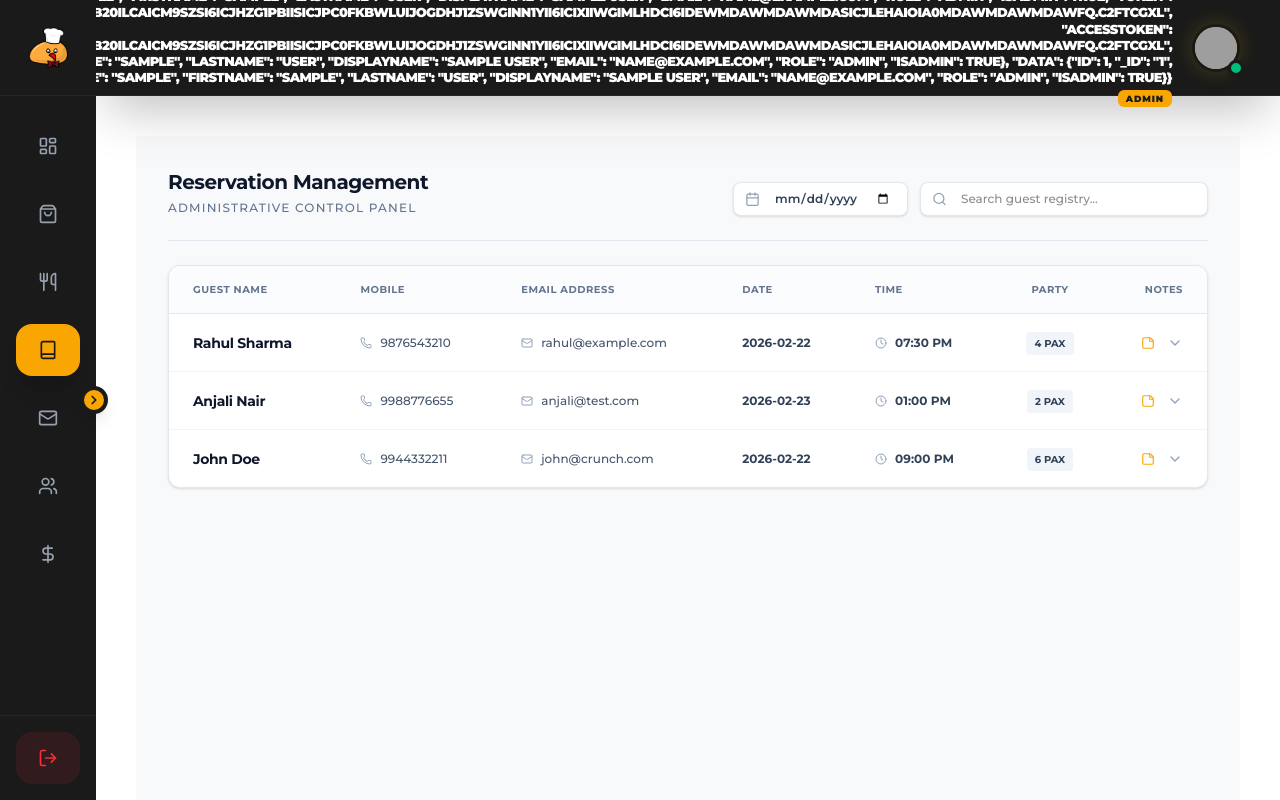
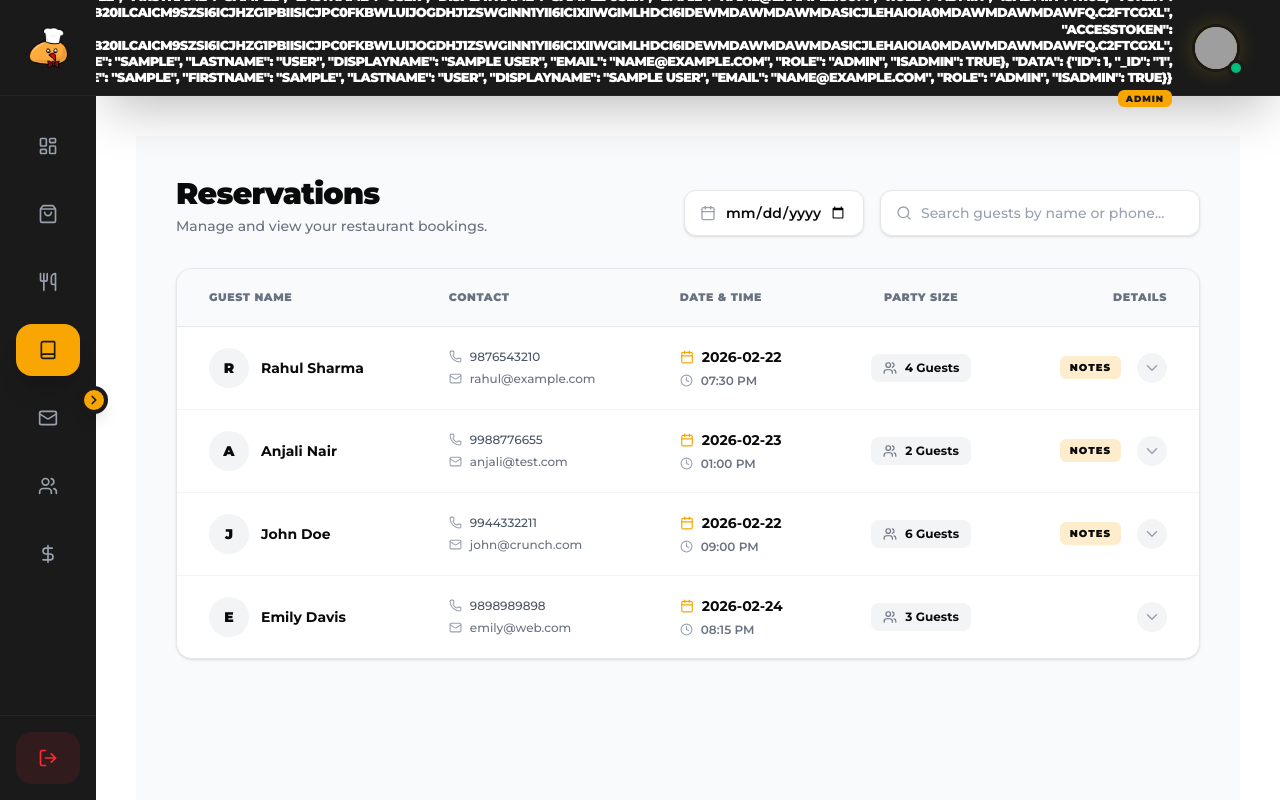
Before and after one commit to Nived11/Restaurant_APP, a React (Vite) app in the folder front-end/: page /admin/bookings in a window 1280 px wide. Built offline with nearby package versions, Linux system fonts and the light colour scheme; sample sign-in values are in the browser's storage; grey boxes are pictures that could not be loaded.

Commit message:
access token problem solved

```diff
--- a/front-end/src/Pages/admin/Bookings.jsx
+++ b/front-end/src/Pages/admin/Bookings.jsx
@@ -1,5 +1,5 @@
 import React, { useState } from "react";
-import { Search, Calendar, User, Clock, Phone, Mail, Users, ChevronDown, ChevronUp, StickyNote } from "lucide-react";
+import { Search, Calendar, Clock, Phone, Mail, ChevronDown, ChevronUp, Users, AlignLeft, FilterX } from "lucide-react";
 
 const Bookings = () => {
   const [searchTerm, setSearchTerm] = useState("");
@@ -10,6 +10,7 @@ const Bookings = () => {
     { id: 1, name: "Rahul Sharma", phone: "9876543210", email: "rahul@example.com", date: "2026-02-22", time: "07:30 PM", guests: 4, notes: "Window seat preferred for anniversary celebration. Will need extra napkins." },
     { id: 2, name: "Anjali Nair", phone: "9988776655", email: "anjali@test.com", date: "2026-02-23", time: "01:00 PM", guests: 2, notes: "Need a high chair for a toddler and away from the speakers." },
     { id: 3, name: "John Doe", phone: "9944332211", email: "john@crunch.com", date: "2026-02-22", time: "09:00 PM", guests: 6, notes: "Allergic to peanuts. Please inform the chef immediately." },
+    { id: 4, name: "Emily Davis", phone: "9898989898", email: "emily@web.com", date: "2026-02-24", time: "08:15 PM", guests: 3, notes: "" },
   ];
 
   const filteredBookings = bookingData.filter(item =>
@@ -18,122 +19,139 @@ const Bookings = () => {
   );
 
   return (
-    <div className="p-8 bg-[#F8F9FA] min-h-screen font-sans">
-      <div className="max-w-full mx-auto space-y-6">
+    <div className="min-h-screen bg-gray-50 p-6 md:p-10 font-sans text-[#0A0A0A]">
+      <div className="max-w-7xl mx-auto space-y-8">
 
-        {/* --- MINIMALIST HEADER --- */}
-        <div className="flex flex-col md:flex-row md:items-end justify-between gap-6 pb-6 border-b border-slate-200">
+        {/* --- HEADER SECTION --- */}
+        <div className="flex flex-col md:flex-row justify-between items-start md:items-end gap-6">
           <div>
-            <h1 className="text-xl font-bold text-slate-900 tracking-tight flex items-center gap-2">
-              Reservation Management
-            </h1>
-            <p className="text-slate-500 text-xs font-medium mt-1 uppercase tracking-widest">Administrative Control Panel</p>
+            <h1 className="text-3xl font-black tracking-tight">Reservations</h1>
+            <p className="text-sm text-gray-500 mt-1 font-medium">Manage and view your restaurant bookings.</p>
           </div>
 
-          <div className="flex items-center gap-3">
-            <div className="relative">
-              <Calendar className="absolute left-3 top-1/2 -translate-y-1/2 text-slate-400" size={15} />
+          {/* Filters */}
+          <div className="flex flex-col sm:flex-row gap-4 w-full md:w-auto">
+            {/* Date Picker */}
+            <div className="relative group">
+              <Calendar className="absolute left-4 top-1/2 -translate-y-1/2 text-gray-400 group-focus-within:text-[#f9a602] transition-colors" size={16} />
               <input
                 type="date"
-                className="pl-10 pr-4 py-2 bg-white border border-slate-200 rounded-lg text-xs font-semibold text-slate-700 outline-none focus:border-primary transition-all shadow-sm"
+                className="w-full sm:w-[180px] pl-10 pr-4 py-3 bg-white border border-gray-200 rounded-xl text-sm font-semibold text-[#0A0A0A] outline-none focus:border-[#f9a602] focus:ring-1 focus:ring-[#f9a602] transition-all shadow-sm cursor-pointer"
                 onChange={(e) => setFilterDate(e.target.value)}
               />
             </div>
 
-            <div className="relative w-72">
-              <Search className="absolute left-3 top-1/2 -translate-y-1/2 text-slate-400" size={15} />
+            {/* Search Bar */}
+            <div className="relative group w-full sm:w-[320px]">
+              <Search className="absolute left-4 top-1/2 -translate-y-1/2 text-gray-400 group-focus-within:text-[#f9a602] transition-colors" size={16} />
               <input
                 type="text"
-                placeholder="Search guest registry..."
-                className="w-full pl-10 pr-4 py-2 bg-white border border-slate-200 rounded-lg text-xs font-medium outline-none focus:border-primary transition-all shadow-sm"
+                placeholder="Search guests by name or phone..."
+                className="w-full pl-10 pr-4 py-3 bg-white border border-gray-200 rounded-xl text-sm font-medium outline-none focus:border-[#f9a602] focus:ring-1 focus:ring-[#f9a602] transition-all shadow-sm placeholder:text-gray-400"
                 onChange={(e) => setSearchTerm(e.target.value)}
               />
             </div>
           </div>
         </div>
 
-        {/* --- ADMIN DATA TABLE --- */}
-        <div className="bg-white rounded-xl border border-slate-200 shadow-sm overflow-hidden">
+        {/* --- MAIN TABLE SECTION --- */}
+        <div className="bg-white border border-gray-200 rounded-2xl shadow-sm overflow-hidden">
           <div className="overflow-x-auto">
             <table className="w-full text-left border-collapse">
+
+              {/* Table Header */}
               <thead>
-                <tr className="bg-slate-50/50 border-b border-slate-200">
-                  <th className="px-6 py-4 text-[10px] font-bold text-slate-500 uppercase tracking-wider">Guest Name</th>
-                  <th className="px-6 py-4 text-[10px] font-bold text-slate-500 uppercase tracking-wider">Mobile</th>
-                  <th className="px-6 py-4 text-[10px] font-bold text-slate-500 uppercase tracking-wider">Email Address</th>
-                  <th className="px-6 py-4 text-[10px] font-bold text-slate-500 uppercase tracking-wider">Date</th>
-                  <th className="px-6 py-4 text-[10px] font-bold text-slate-500 uppercase tracking-wider">Time</th>
-                  <th className="px-6 py-4 text-[10px] font-bold text-slate-500 uppercase tracking-wider text-center">Party</th>
-                  <th className="px-6 py-4 text-[10px] font-bold text-slate-500 uppercase tracking-wider text-right">Notes</th>
+                <tr className="bg-gray-50 border-b border-gray-200">
+                  <th className="px-8 py-5 text-[11px] font-black uppercase tracking-wider text-gray-500">Guest Name</th>
+                  <th className="px-8 py-5 text-[11px] font-black uppercase tracking-wider text-gray-500">Contact</th>
+                  <th className="px-8 py-5 text-[11px] font-black uppercase tracking-wider text-gray-500">Date & Time</th>
+                  <th className="px-8 py-5 text-[11px] font-black uppercase tracking-wider text-gray-500 text-center">Party Size</th>
+                  <th className="px-8 py-5 text-[11px] font-black uppercase tracking-wider text-gray-500 text-right">Details</th>
                 </tr>
               </thead>
-              <tbody className="divide-y divide-slate-100">
-                {filteredBookings.length > 0 ? filteredBookings.map((booking) => (
+
+              {/* Table Body */}
+              <tbody className="divide-y divide-gray-100">
+                {filteredBookings.length > 0 ? (
+                  filteredBookings.map((booking) => {
+                    const isExpanded = expandedRow === booking.id;
+
+                    return (
                       <React.Fragment key={booking.id}>
+                        {/* Standard Row */}
                         <tr
-                      onClick={() => setExpandedRow(expandedRow === booking.id ? null : booking.id)}
-                      className={`group cursor-pointer transition-colors duration-150 ${expandedRow === booking.id ? 'bg-slate-50' : 'hover:bg-slate-50/50'}`}
+                          onClick={() => setExpandedRow(isExpanded ? null : booking.id)}
+                          className={`group hover:bg-[#f9a602]/5 transition-colors cursor-pointer ${isExpanded ? 'bg-[#f9a602]/10' : 'bg-white'}`}
                         >
-                      {/* NAME */}
-                      <td className="px-6 py-4">
-                        <span className="font-bold text-slate-900 text-sm tracking-tight">{booking.name}</span>
+                          {/* Name */}
+                          <td className="px-8 py-5">
+                            <div className="flex items-center gap-3">
+                              <div className={`w-10 h-10 rounded-full flex items-center justify-center text-sm font-black transition-colors ${isExpanded ? 'bg-[#0A0A0A] text-white' : 'bg-gray-100 text-[#0A0A0A] group-hover:bg-[#f9a602] group-hover:text-[#0A0A0A]'}`}>
+                                {booking.name.charAt(0)}
+                              </div>
+                              <span className="font-bold text-sm text-[#0A0A0A]">{booking.name}</span>
+                            </div>
                           </td>
 
-                      {/* MOBILE */}
-                      <td className="px-6 py-4">
-                        <span className="text-xs font-medium text-slate-600 flex items-center gap-2">
-                          <Phone size={12} className="text-slate-400" /> {booking.phone}
-                        </span>
+                          {/* Contact */}
+                          <td className="px-8 py-5">
+                            <div className="flex flex-col gap-1.5">
+                              <div className="flex items-center gap-2 text-xs font-medium text-gray-600">
+                                <Phone size={13} className="text-gray-400" /> {booking.phone}
+                              </div>
+                              <div className="flex items-center gap-2 text-xs font-medium text-gray-500">
+                                <Mail size={13} className="text-gray-400" /> {booking.email}
+                              </div>
+                            </div>
                           </td>
 
-                      {/* EMAIL */}
-                      <td className="px-6 py-4">
-                        <span className="text-xs font-medium text-slate-600 flex items-center gap-2">
-                          <Mail size={12} className="text-slate-400" /> {booking.email}
-                        </span>
+                          {/* Schedule */}
+                          <td className="px-8 py-5">
+                            <div className="flex flex-col gap-1.5">
+                              <div className="flex items-center gap-2 text-sm font-bold text-[#0A0A0A]">
+                                <Calendar size={14} className="text-[#f9a602]" /> {booking.date}
+                              </div>
+                              <div className="flex items-center gap-2 text-xs font-semibold text-gray-500">
+                                <Clock size={13} className="text-gray-400" /> {booking.time}
+                              </div>
+                            </div>
                           </td>
 
-                      {/* DATE */}
-                      <td className="px-6 py-4 text-xs font-bold text-slate-700">
-                        {booking.date}
+                          {/* Party Size */}
+                          <td className="px-8 py-5 text-center">
+                            <div className="inline-flex items-center gap-2 px-3 py-1.5 rounded-lg bg-gray-100 text-xs font-bold text-[#0A0A0A]">
+                              <Users size={14} className="text-gray-500" /> {booking.guests} Guests
+                            </div>
                           </td>
 
-                      {/* TIME */}
-                      <td className="px-6 py-4">
-                        <span className="text-xs font-bold text-slate-700 flex items-center gap-2">
-                          <Clock size={12} className="text-slate-400" /> {booking.time}
+                          {/* Actions */}
+                          <td className="px-8 py-5 text-right">
+                            <div className="flex items-center justify-end gap-4">
+                              {booking.notes && (
+                                <span className="flex items-center gap-1 text-[10px] font-black uppercase tracking-widest text-[#0A0A0A] bg-[#f9a602]/20 px-2.5 py-1 rounded-md">
+                                  Notes
                                 </span>
-                      </td>
-
-                      {/* PARTY */}
-                      <td className="px-6 py-4 text-center">
-                        <span className="inline-block px-2 py-1 bg-slate-100 rounded text-[10px] font-bold text-slate-700">
-                          {booking.guests} PAX
-                        </span>
-                      </td>
-
-                      {/* NOTES TOGGLE */}
-                      <td className="px-6 py-4 text-right">
-                        <div className="flex items-center justify-end gap-3">
-                          {booking.notes && <StickyNote size={14} className="text-primary" />}
-                          {expandedRow === booking.id ? <ChevronUp size={16} className="text-slate-400" /> : <ChevronDown size={16} className="text-slate-400" />}
+                              )}
+                              <div className={`p-1.5 rounded-full transition-colors ${isExpanded ? 'bg-[#0A0A0A] text-white' : 'bg-gray-100 text-gray-400 group-hover:bg-gray-200 group-hover:text-[#0A0A0A]'}`}>
+                                {isExpanded ? <ChevronUp size={18} /> : <ChevronDown size={18} />}
+                              </div>
                             </div>
                           </td>
                         </tr>
 
-                    {/* EXPANDED NOTE SECTION */}
-                    {expandedRow === booking.id && (
-                      <tr>
-                        <td colSpan="7" className="bg-slate-50/40 px-6 py-0">
-                          <div className="py-4 animate-in fade-in slide-in-from-top-1 duration-200">
-                            <div className="bg-white border border-slate-200 rounded-lg p-4 shadow-sm flex items-start gap-3">
-                              <div className="mt-0.5 text-primary">
-                                <StickyNote size={16} />
+                        {/* Expanded Notes Section */}
+                        {isExpanded && (
+                          <tr className="bg-[#f9a602]/5 border-b border-[#f9a602]/20">
+                            <td colSpan="5" className="p-0">
+                              <div className="px-8 py-6 animate-in fade-in slide-in-from-top-2 duration-300">
+                                <div className="flex items-start gap-4 p-5 bg-white border border-gray-100 rounded-xl shadow-sm">
+                                  <div className="mt-0.5 p-2 bg-[#f9a602]/10 rounded-lg text-[#f9a602]">
+                                    <AlignLeft size={18} />
                                   </div>
                                   <div>
-                                <h4 className="text-[10px] font-bold text-slate-400 uppercase tracking-widest mb-1">Guest Special Requests</h4>
-                                <p className="text-slate-700 text-xs font-medium leading-relaxed italic">
-                                  "{booking.notes || "No special notes recorded."}"
+                                    <h4 className="text-xs font-black uppercase tracking-widest text-gray-400 mb-2">Special Requests & Notes</h4>
+                                    <p className="text-sm font-medium text-[#0A0A0A] leading-relaxed italic">
+                                      {booking.notes ? `"${booking.notes}"` : <span className="text-gray-400">"No special instructions provided."</span>}
                                     </p>
                                   </div>
                                 </div>
@@ -142,10 +160,27 @@ const Bookings = () => {
                           </tr>
                         )}
                       </React.Fragment>
-                )) : (
+                    );
+                  })
+                ) : (
+                  /* Empty State */
                   <tr>
-                    <td colSpan="7" className="py-20 text-center text-slate-400 text-xs font-bold uppercase tracking-widest italic">
-                      No matching records found
+                    <td colSpan="5">
+                      <div className="flex flex-col items-center justify-center py-24 text-center">
+                        <div className="w-16 h-16 bg-gray-50 rounded-full flex items-center justify-center mb-4">
+                          <FilterX size={24} className="text-gray-400" />
+                        </div>
+                        <h3 className="text-base font-bold text-[#0A0A0A]">No bookings found</h3>
+                        <p className="text-sm font-medium text-gray-500 mt-1 max-w-sm">We couldn't find any reservations matching your current search criteria.</p>
+                        {(searchTerm || filterDate) && (
+                          <button
+                            onClick={() => { setSearchTerm(""); setFilterDate(""); }}
+                            className="mt-6 px-6 py-2.5 bg-[#0A0A0A] text-white text-xs font-bold uppercase tracking-wider rounded-lg hover:bg-[#f9a602] hover:text-[#0A0A0A] transition-colors"
+                          >
+                            Clear Filters
+                          </button>
+                        )}
+                      </div>
                     </td>
                   </tr>
                 )}
@@ -153,6 +188,7 @@ const Bookings = () => {
             </table>
           </div>
         </div>
+
       </div>
     </div>
   );
```
Also changed, not shown: front-end/src/Layouts/AdminLayout.jsx (+40 -7 lines), front-end/src/api/axios.js (+18 -2 lines), front-end/src/utils/auth.js (added, +22 -0 lines). Lines whose indentation alone changed are shown as unchanged.
